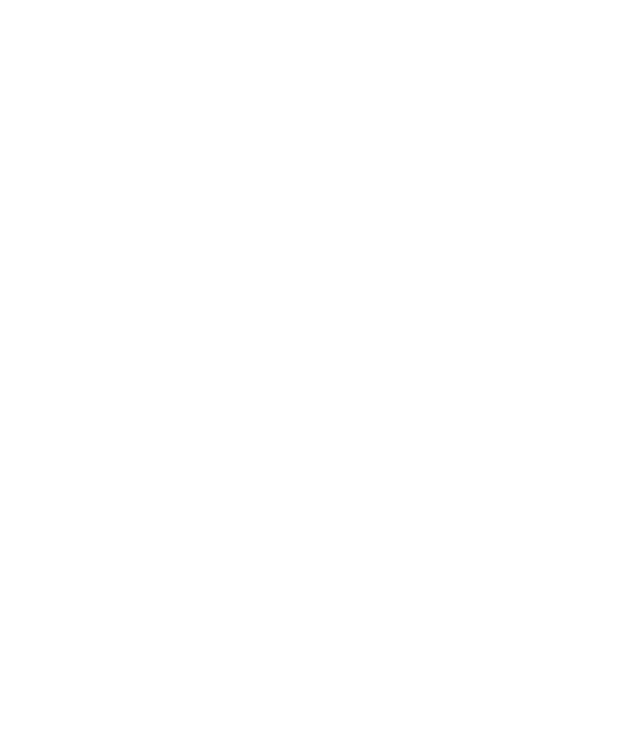
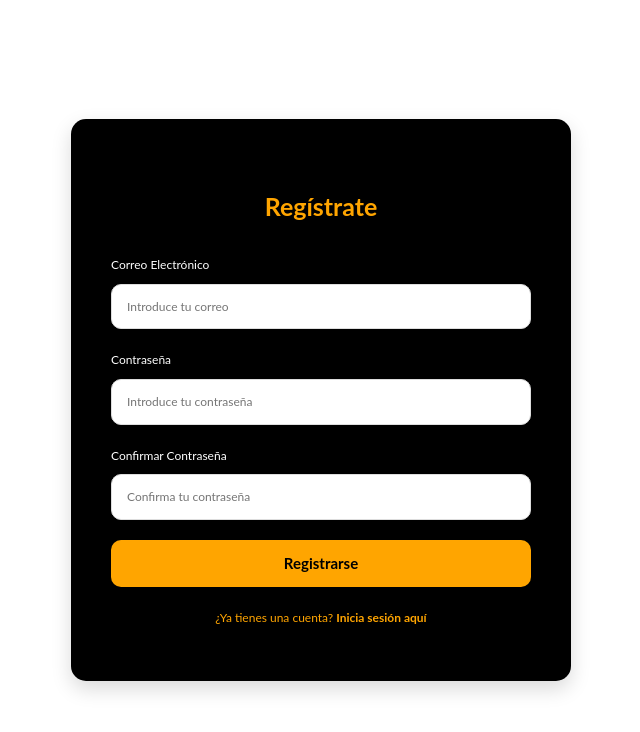
Before and after one commit to Axelcichello/tp2Plataformas, a React (Vite) app: page /Signup in a window 1280 px wide. Before the commit this address had no page. Shown: the top 732 px of the page, without its empty margins (319-959 px from the left). Built offline with nearby package versions, Linux system fonts and the light colour scheme.

Commit message:
se creeo signup coon persistencia en localstorage, se modifico login para chequear persitencia, se agrego lista usuarios en header y se agrego nueva ruita en app

```diff
--- a/src/App.jsx
+++ b/src/App.jsx
@@ -8,6 +8,7 @@ import Contact from './pages/Contact';
 import Gallery from './pages/Gallery';
 import Product from './pages/Product';
 import Login from './pages/Login';
+import Signup from './pages/signup';
 
 function App() {
   return (
@@ -19,6 +20,7 @@ function App() {
         <Route path="/gallery" element={<Gallery />} />
         <Route path="/product/:id" element={<Product />} />
         <Route path="/Login" element={<Login />} />
+        <Route path="/Signup" element={<Signup />} />
       </Routes>
     </Router>
   );
--- a/src/components/Header.jsx
+++ b/src/components/Header.jsx
@@ -85,11 +85,20 @@ const Header = () => {
       descripcion:
         "Morral versátil con un diseño sencillo y práctico para llevar tus cosas esenciales. Ideal para uso diario o excursiones cortas.",
     },
-  ];
+  ]
+  const usuarios = [
+    {
+      id: 1,
+      nombre: "Juan",
+      email: "juan@gmail.com",
+      password: "juan",
+      esAdmin: true,}];
 
-  // Convertir a JSON y guardar en localStorage
-  localStorage.setItem("productos", JSON.stringify(productos));
-  console.log("Productos cargados en localStorage");
+      // Convertir a JSON y guardar en localStorage
+      localStorage.setItem("usuarios", JSON.stringify(usuarios));
+      console.log("Admins cargados en localStorage");
+      localStorage.setItem("productos", JSON.stringify(productos));
+      console.log("Productos cargados en localStorage");
 
   return (
     <header>
--- a/src/pages/Login.jsx
+++ b/src/pages/Login.jsx
@@ -1,14 +1,30 @@
 import React, { useState } from 'react';
+import { useNavigate } from 'react-router-dom';
 import '../LoginForm.css'; // Archivo CSS para los estilos
 
 const LoginForm = () => {
   const [email, setEmail] = useState('');
   const [password, setPassword] = useState('');
+  const navigate = useNavigate();
 
   const handleSubmit = (e) => {
     e.preventDefault();
-    console.log('Email:', email);
-    console.log('Password:', password);
+
+    // Obtener la lista de usuarios del localStorage
+    const users = JSON.parse(localStorage.getItem('usuarios')) || [];
+
+    // Buscar el usuario que coincida con el email y la contraseña
+    const user = users.find(user => user.email === email && user.password === password);
+
+    if (user) {
+      if (user.esAdmin) {
+        navigate('/admin');
+      } else {
+        navigate('/gallery'); // Redirige a la página de inicio o la página de usuario
+      }
+    } else {
+      alert('Credenciales inválidas');
+    }
   };
 
   return (
--- /dev/null
+++ b/src/pages/Signup.jsx
@@ -0,0 +1,84 @@
+// src/components/Signup.js
+import React, { useState } from "react";
+
+const Signup = () => {
+    const [email, setEmail] = useState("");
+    const [password, setPassword] = useState("");
+    const [confirmPassword, setConfirmPassword] = useState("");
+
+    const handleSubmit = (e) => {
+        e.preventDefault();
+        if (password !== confirmPassword) {
+            alert("Las contraseñas no coinciden");
+            return;
+        }
+
+        const newUser = {
+            email,
+            password,
+            esAdmin: false,
+        };
+
+        // Obtener la lista de usuarios del localStorage
+        const users = JSON.parse(localStorage.getItem('usuarios')) || [];
+
+        // Agregar el nuevo usuario a la lista
+        users.push(newUser);
+
+        // Guardar la lista actualizada en el localStorage
+        localStorage.setItem('usuarios', JSON.stringify(users));
+
+        alert('Registrado con éxito');
+    };
+
+    return (
+        <div className="login-container">
+            <div className="login-card">
+                <h2>Regístrate</h2>
+                <form onSubmit={handleSubmit}>
+                    <div className="input-group">
+                        <label htmlFor="email">Correo Electrónico</label>
+                        <input
+                            type="email"
+                            id="email"
+                            placeholder="Introduce tu correo"
+                            value={email}
+                            onChange={(e) => setEmail(e.target.value)}
+                            required
+                        />
+                    </div>
+                    <div className="input-group">
+                        <label htmlFor="password">Contraseña</label>
+                        <input
+                            type="password"
+                            id="password"
+                            placeholder="Introduce tu contraseña"
+                            value={password}
+                            onChange={(e) => setPassword(e.target.value)}
+                            required
+                        />
+                    </div>
+                    <div className="input-group">
+                        <label htmlFor="confirmPassword">Confirmar Contraseña</label>
+                        <input
+                            type="password"
+                            id="confirmPassword"
+                            placeholder="Confirma tu contraseña"
+                            value={confirmPassword}
+                            onChange={(e) => setConfirmPassword(e.target.value)}
+                            required
+                        />
+                    </div>
+                    <button type="submit" className="login-button">
+                        Registrarse
+                    </button>
+                </form>
+                <p className="signup-link">
+                    ¿Ya tienes una cuenta? <a href="/login">Inicia sesión aquí</a>
+                </p>
+            </div>
+        </div>
+    );
+};
+
+export default Signup;
```
Also changed, not shown: src/pages/admin.jsx (added).
